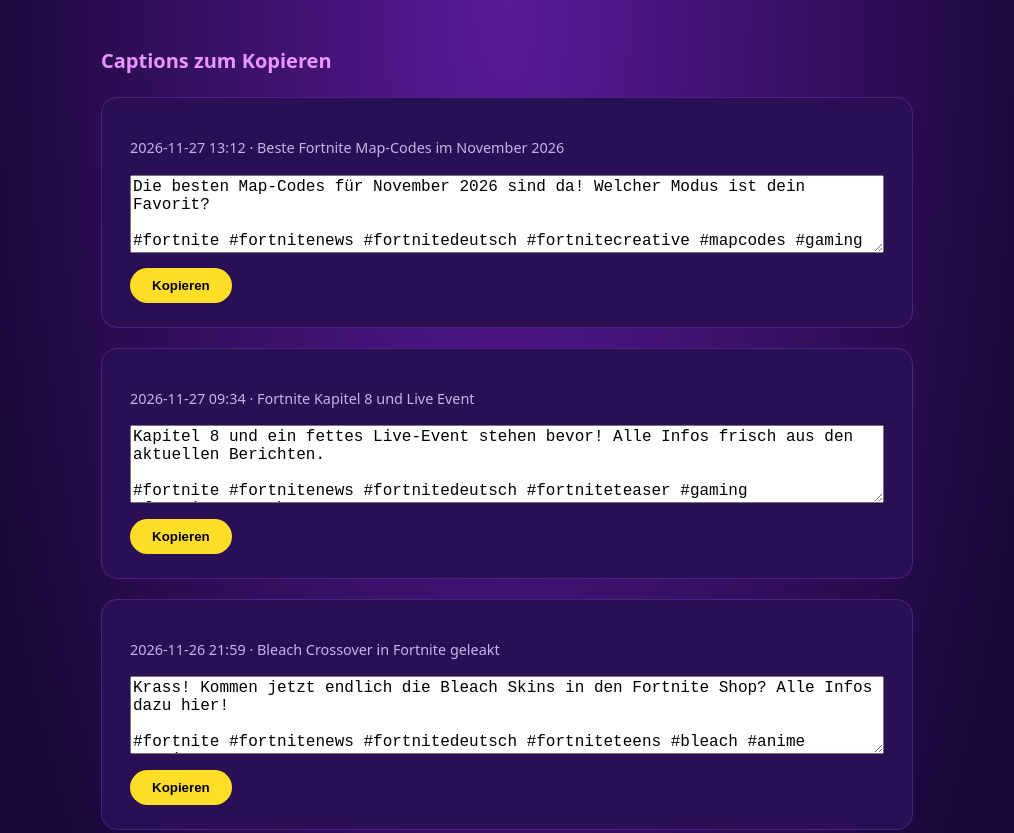
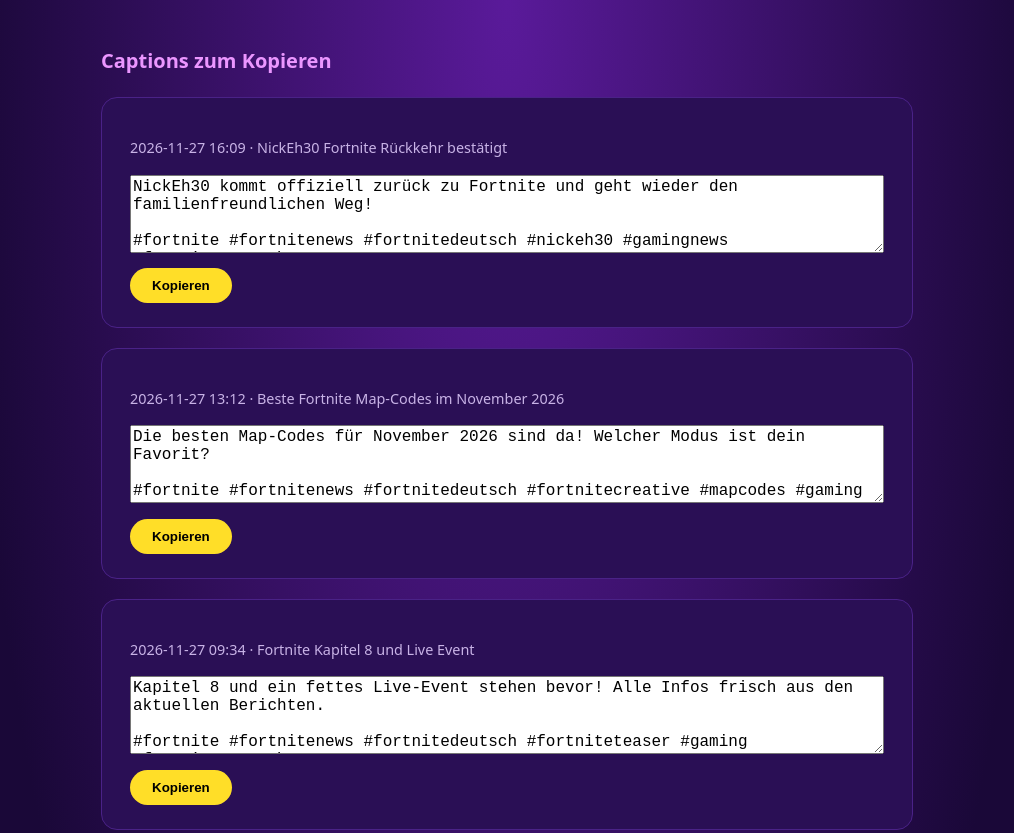
Before and after one commit to FactAtlas/llamaleaks, a plain HTML site: page captions.html in a window 1280 px wide. Shown: the top 833 px of the page, without its empty margins (133-1147 px from the left). Drawn offline with Linux system fonts and the light colour scheme.

Commit message:
captions

```diff
--- a/captions.html
+++ b/captions.html
@@ -1,7 +1,12 @@
 <!doctype html><html lang="de"><head><meta charset="utf-8"><meta name="viewport" content="width=device-width, initial-scale=1">
 <meta name="robots" content="noindex"><title>Captions – Llama Leaks</title><link rel="stylesheet" href="style.css">
 <style>.btn{background:#ffde28;border:0;border-radius:999px;padding:10px 22px;font-weight:800;margin-top:8px}</style></head>
-<body><main><h2>Captions zum Kopieren</h2><div class="card"><p class="muted">2026-11-27 13:12 · Beste Fortnite Map-Codes im November 2026</p>
+<body><main><h2>Captions zum Kopieren</h2><div class="card"><p class="muted">2026-11-27 16:09 · NickEh30 Fortnite Rückkehr bestätigt</p>
+<textarea readonly rows="4" style="width:100%;font-size:1rem">NickEh30 kommt offiziell zurück zu Fortnite und geht wieder den familienfreundlichen Weg!
+
+#fortnite #fortnitenews #fortnitedeutsch #nickeh30 #gamingnews #fortnitegeruechte
+🎮 Gameplay: Fox - No Copyright Gameplay</textarea>
+<button class="btn" onclick="navigator.clipboard.writeText(this.previousElementSibling.value);this.textContent='Kopiert ✓'">Kopieren</button></div><div class="card"><p class="muted">2026-11-27 13:12 · Beste Fortnite Map-Codes im November 2026</p>
 <textarea readonly rows="4" style="width:100%;font-size:1rem">Die besten Map-Codes für November 2026 sind da! Welcher Modus ist dein Favorit?
 
 #fortnite #fortnitenews #fortnitedeutsch #fortnitecreative #mapcodes #gaming
```
